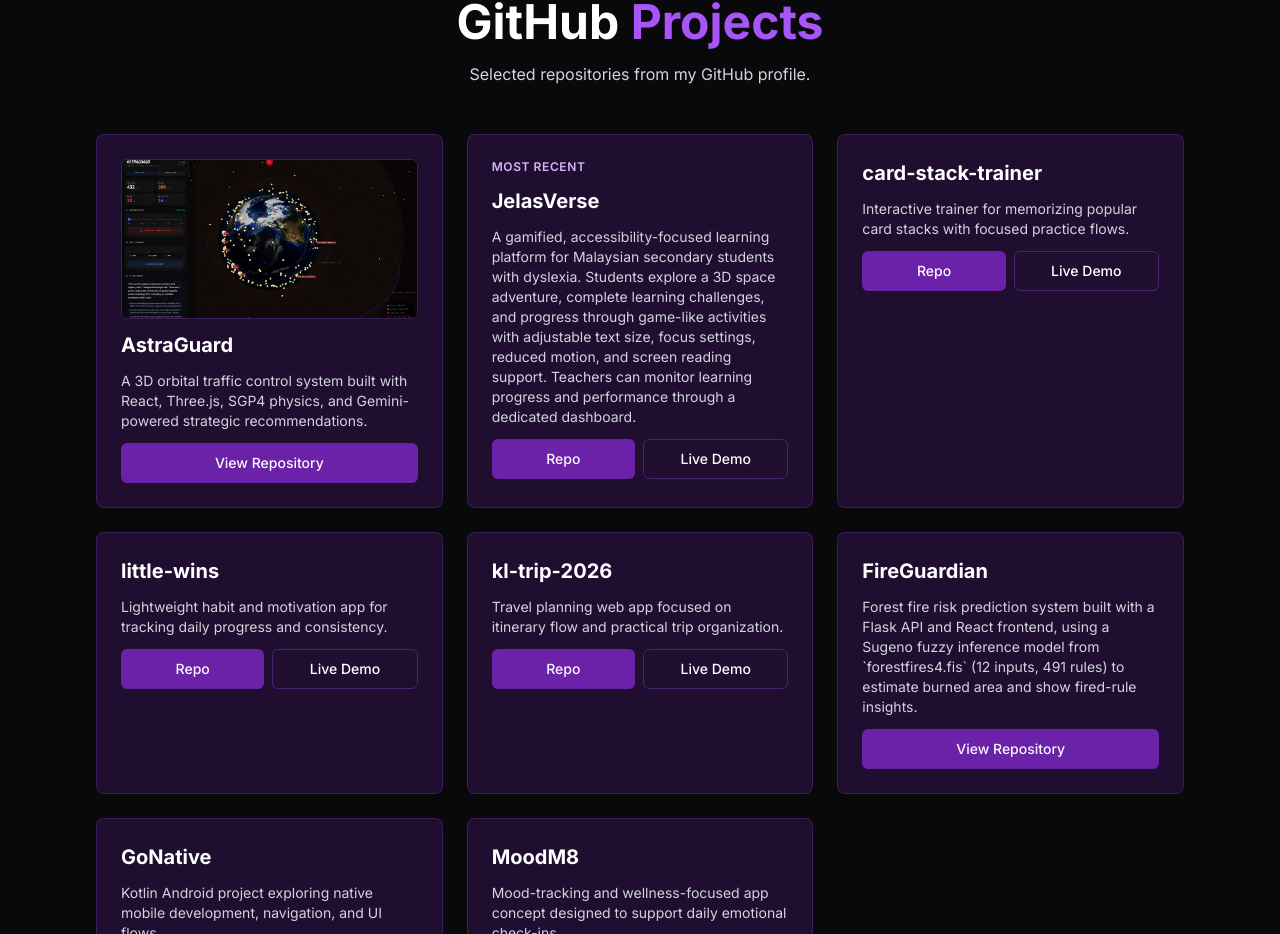
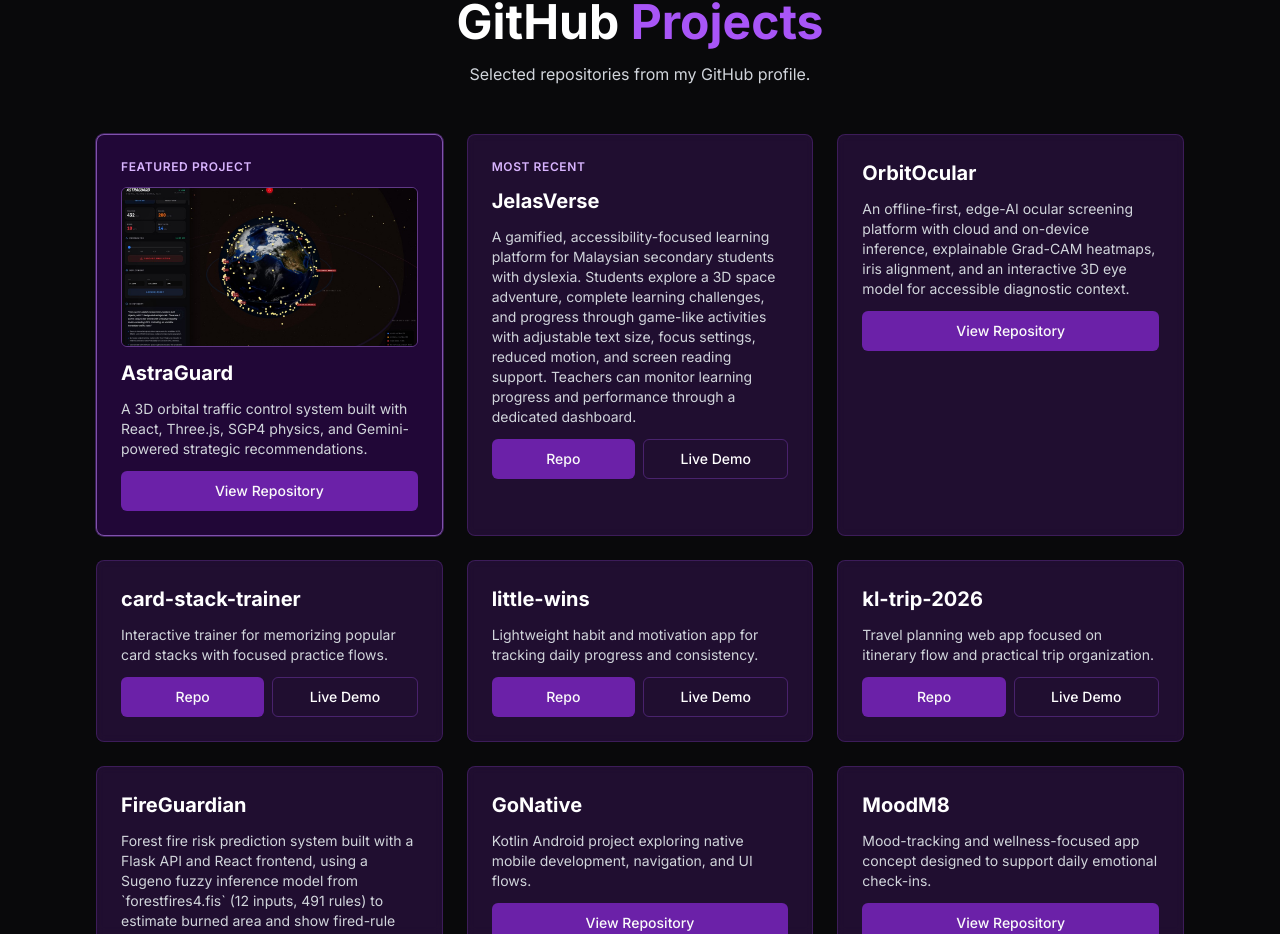
Before and after one commit to lakxhana/lakxhana-portfolio, a Next.js app: page / in a window 1280 px wide. Shown: the part 1818-2752 px from the top of the page. Built offline with nearby package versions, Linux system fonts and the light colour scheme.

Commit message:
Add OrbitOcular project and spotlight AstraGuard

```diff
--- a/app/page.tsx
+++ b/app/page.tsx
@@ -191,11 +191,12 @@ export default function Home() {
             </p>
 
             <div className="grid grid-cols-1 md:grid-cols-2 xl:grid-cols-3 gap-6">
-              <div className="bg-purple-900/30 p-6 rounded-lg backdrop-blur-sm border border-purple-500/20 space-y-3">
+              <div className="bg-purple-950/50 p-6 rounded-lg backdrop-blur-sm border border-purple-400/60 ring-1 ring-purple-500/30 space-y-3 md:col-span-2 xl:col-span-1">
+                <div className="text-xs font-semibold text-purple-300 uppercase tracking-wider">Featured Project</div>
                 <img
                   src="/astraguard-preview.png"
                   alt="AstraGuard orbital traffic control interface"
-                  className="w-full h-40 object-cover rounded-md border border-purple-500/20"
+                  className="w-full h-40 object-cover rounded-md border border-purple-400/40"
                 />
                 <h3 className="text-xl font-bold text-white">AstraGuard</h3>
                 <p className="text-sm text-gray-300">
@@ -234,6 +235,20 @@ export default function Home() {
                     Live Demo
                   </Button>
                 </div>
+              </div>
+
+              <div className="bg-purple-900/30 p-6 rounded-lg backdrop-blur-sm border border-purple-500/20 space-y-3">
+                <h3 className="text-xl font-bold text-white">OrbitOcular</h3>
+                <p className="text-sm text-gray-300">
+                  An offline-first, edge-AI ocular screening platform with cloud and on-device inference, explainable
+                  Grad-CAM heatmaps, iris alignment, and an interactive 3D eye model for accessible diagnostic context.
+                </p>
+                <Button
+                  className="w-full bg-purple-800 hover:bg-white hover:text-purple-800"
+                  onClick={() => window.open("https://github.com/lakxhana/OrbitOcular")}
+                >
+                  View Repository
+                </Button>
               </div>
 
               <div className="bg-purple-900/30 p-6 rounded-lg backdrop-blur-sm border border-purple-500/20 space-y-3">
```
